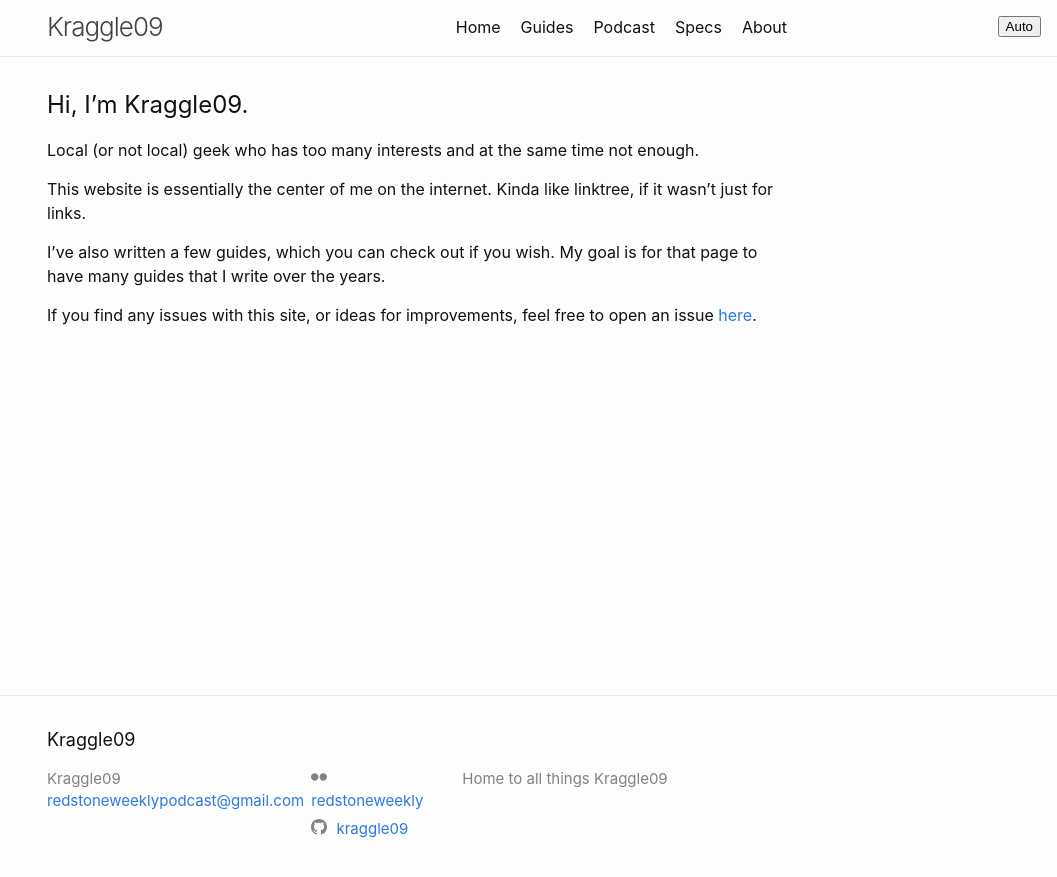
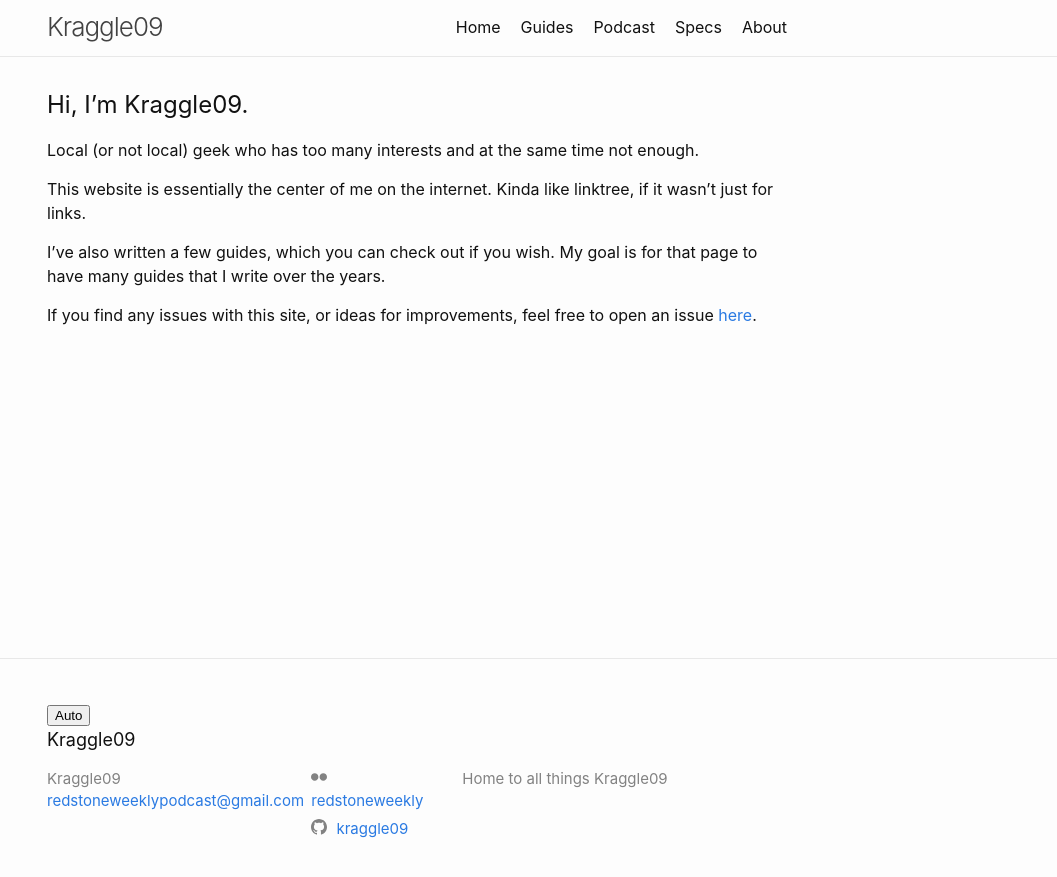
Before and after one commit to Kraggle09/kraggle09.github.io, a Jekyll site: the page built from docs/index.markdown, in a window 1280 px wide. Shown: the top 877 px of the page, without its empty margins (223-1280 px from the left). Built offline with Jekyll 4.4.1, drawn with Linux system fonts in a browser that asks for light colours.

Commit message:
Moved button to footer

```diff
--- a/docs/_includes/footer.html
+++ b/docs/_includes/footer.html
@@ -2,6 +2,10 @@
   <data class="u-url" href="{{ "/" | relative_url }}"></data>
 
   <div class="wrapper">
+
+    <button id="theme-toggle" aria-label="Toggle theme" style="margin-top:1rem;">
+      Auto
+    </button>
 
     <h2 class="footer-heading">{{ site.title | escape }}</h2>
 
--- a/docs/_includes/header.html
+++ b/docs/_includes/header.html
@@ -2,10 +2,6 @@
   <div class="wrapper">
     {%- assign custom_order = site.data.nav_order -%}
     <a class="site-title" rel="author" href="{{ "/" | relative_url }}">{{ site.title | escape }}</a>
-
-    <button id="theme-toggle" aria-label="Toggle theme" style="position:absolute;top:1rem;right:1rem;">
-      Auto
-    </button>
 
     {%- if custom_order -%}
       <nav class="site-nav">
```
